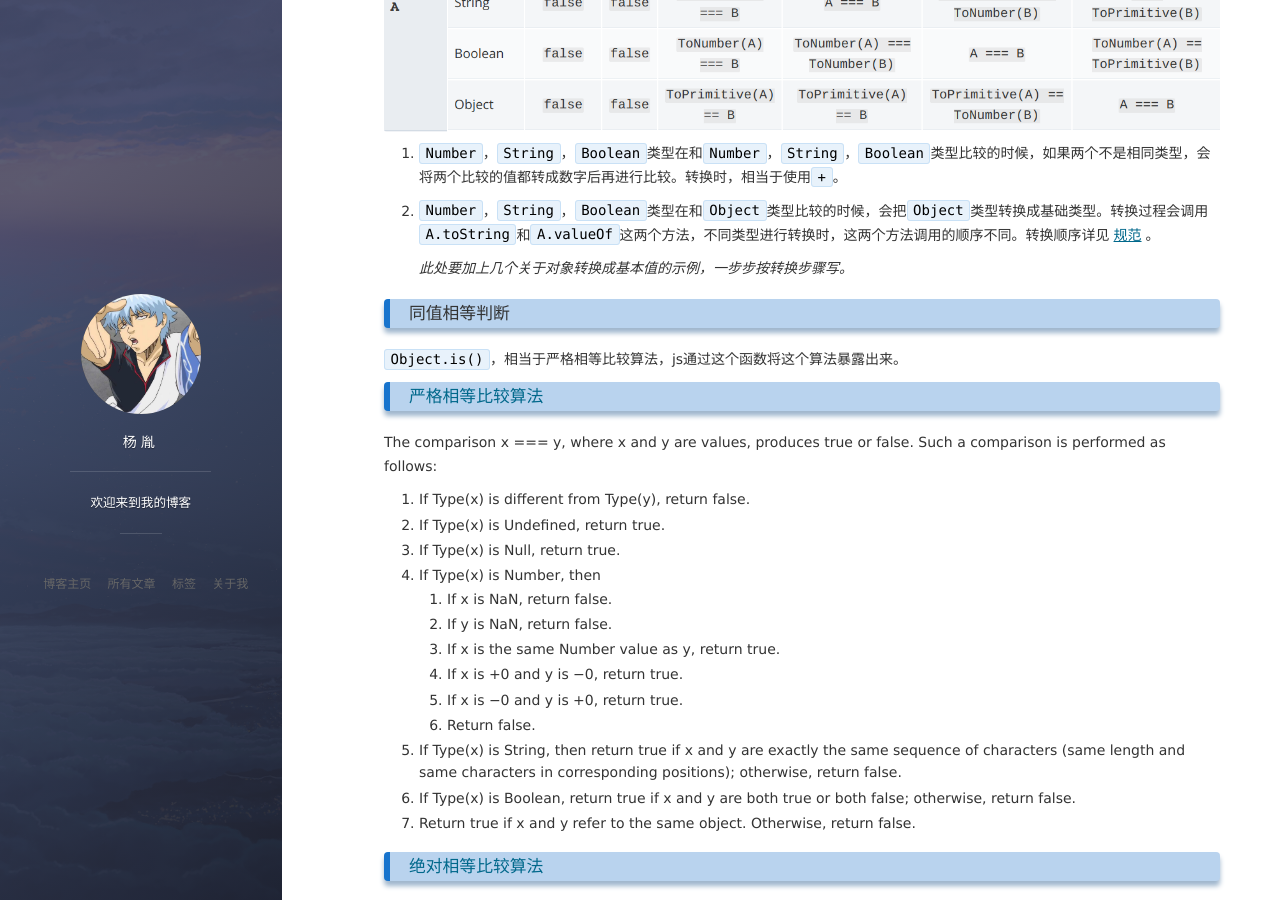
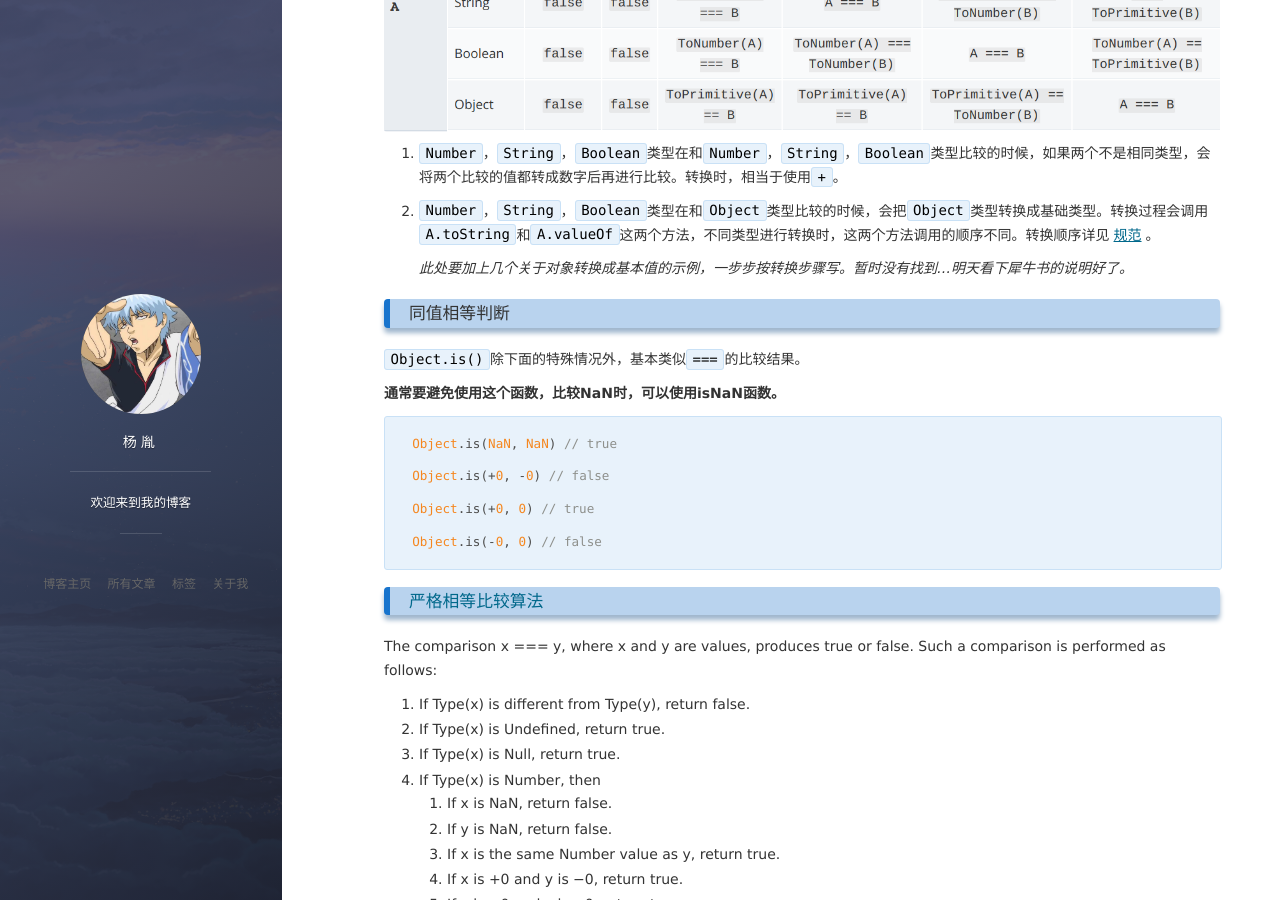
Before and after one commit to ginnko/old-blog, a Jekyll site: the page built from _posts/2018-08-06-javascript查漏补缺之十八-相等判断.md, in a window 1280 px wide and 900 px high, scrolled down 399 px. Built offline with Jekyll 4.4.1, drawn with Linux system fonts in a browser that asks for light colours; nearby versions of some CDN libraries; comment, search, counter and statistics services are not loaded.

Commit message:
finish the equality chaper with the topic of object to primitive ramaining to discover

````diff
--- a/_posts/2018-08-06-javascript查漏补缺之十八-相等判断.md
+++ b/_posts/2018-08-06-javascript查漏补缺之十八-相等判断.md
@@ -15,11 +15,23 @@ tag: javascript
 
 2. `Number`，`String`，`Boolean`类型在和`Object`类型比较的时候，会把`Object`类型转换成基础类型。转换过程会调用`A.toString`和`A.valueOf`这两个方法，不同类型进行转换时，这两个方法调用的顺序不同。转换顺序详见[规范](http://ecma-international.org/ecma-262/5.1/#sec-8.12.8)。
 
-    *此处要加上几个关于对象转换成基本值的示例，一步步按转换步骤写。*
+    *此处要加上几个关于对象转换成基本值的示例，一步步按转换步骤写。暂时没有找到...明天看下犀牛书的说明好了。*
 
 ### 同值相等判断
 
-`Object.is()`，相当于严格相等比较算法，js通过这个函数将这个算法暴露出来。
+`Object.is()`除下面的特殊情况外，基本类似`===`的比较结果。
+
+**通常要避免使用这个函数，比较NaN时，可以使用isNaN函数。**
+
+```js
+Object.is(NaN, NaN) // true
+
+Object.is(+0, -0) // false
+
+Object.is(+0, 0) // true
+
+Object.is(-0, 0) // false
+```
 
 ### [严格相等比较算法](http://ecma-international.org/ecma-262/5.1/#sec-11.9.6)
 
````
